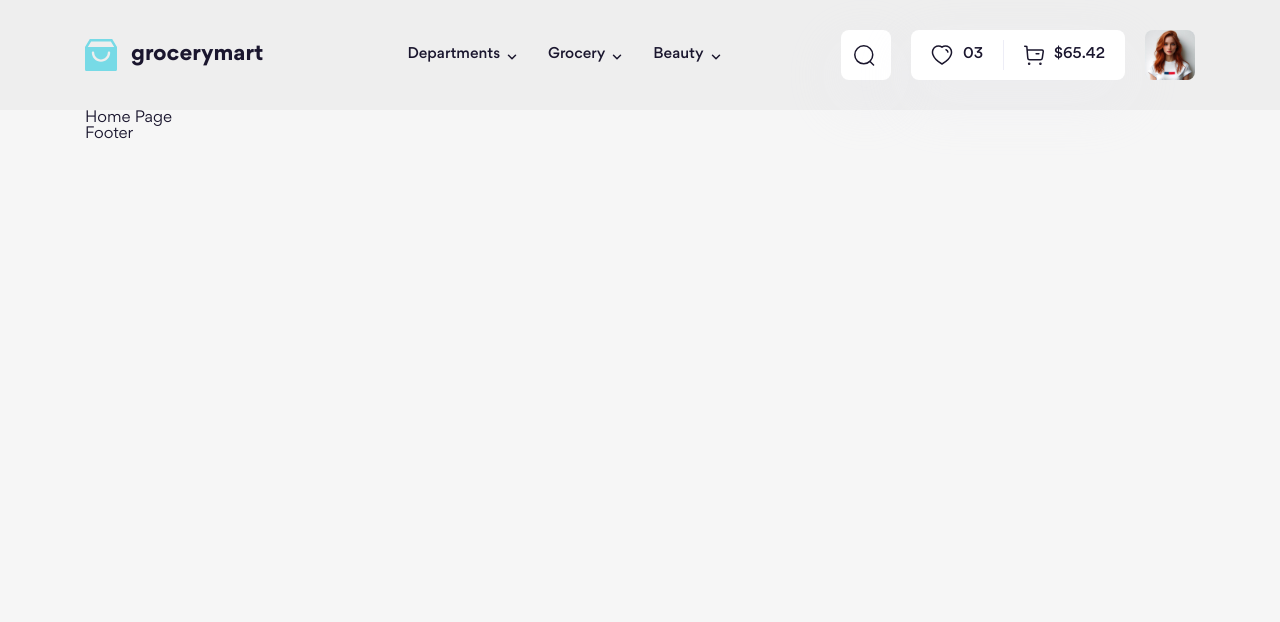
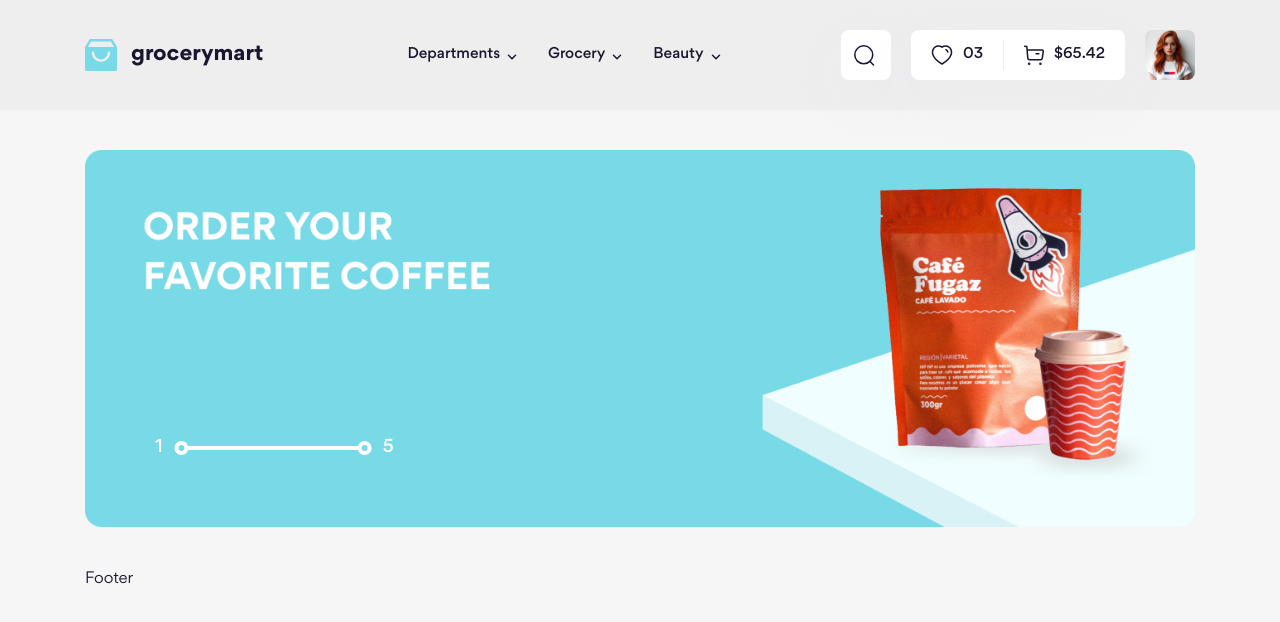
Before and after one commit to huanlv620/htmlcss-project-08, a website: page index.html in a window 1280 px wide. Drawn offline with Linux system fonts and the light colour scheme.

Commit message:
Làm phần Slideshow #1

```diff
--- a/index.html
+++ b/index.html
@@ -30,8 +30,25 @@
         </script>
 
         <div class="container">
-            <!-- Main -->
-            <h1>Home Page</h1>
+            <!-- Slide Show -->
+            <div class="slideshow">
+                <div class="slideshow__inner">
+                    <div class="slideshow__item">
+                        <img src="./assets/img/slideshow/item-1.png" alt="" class="slideshow__img" />
+                    </div>
+                    <div class="slideshow__item">
+                        <img src="./assets/img/slideshow/item-1.png" alt="" class="slideshow__img" />
+                    </div>
+                    <div class="slideshow__item">
+                        <img src="./assets/img/slideshow/item-1.png" alt="" class="slideshow__img" />
+                    </div>
+                </div>
+                <div class="slideshow__page">
+                    <span class="slideshow__num">1</span>
+                    <span class="slideshow__slider"></span>
+                    <span class="slideshow__num">5</span>
+                </div>
+            </div>
 
             <!-- Footer -->
             <header id="footer"></header>
--- a/scss/components/_index.scss
+++ b/scss/components/_index.scss
@@ -1,2 +1,3 @@
 @forward "./logo";
 @forward "./dropdown";
+@forward "./slideshow";
--- /dev/null
+++ b/scss/components/_slideshow.scss
@@ -0,0 +1,66 @@
+.slideshow {
+    position: relative;
+    margin: 40px 0;
+
+    &__inner {
+        display: flex;
+        overflow: hidden;
+    }
+
+    &__item {
+        flex-shrink: 0;
+        width: 100%;
+    }
+
+    &__img {
+        width: 100%;
+    }
+
+    &__page {
+        --color: #fff;
+
+        position: absolute;
+        bottom: 70px;
+        left: 70px;
+
+        display: flex;
+        align-items: center;
+        column-gap: 24px;
+    }
+
+    &__num {
+        font-weight: 500;
+        font-size: 1.8rem;
+        line-height: 144%;
+        color: var(--color);
+    }
+
+    &__slider {
+        position: relative;
+        width: 172px;
+        height: 4px;
+
+        background: var(--color);
+
+        &::before,
+        &::after {
+            content: "";
+            position: absolute;
+            top: 50%;
+            width: 14px;
+            height: 14px;
+            border: 4px solid var(--color);
+            border-radius: 50%;
+        }
+
+        &::before {
+            left: 0;
+            translate: -90% -50%;
+        }
+
+        &::after {
+            right: 0;
+            translate: 90% -50%;
+        }
+    }
+}
```
Also changed, not shown: assets/css/main.css, assets/img/slideshow/item-1.png (added), 1 other file.
